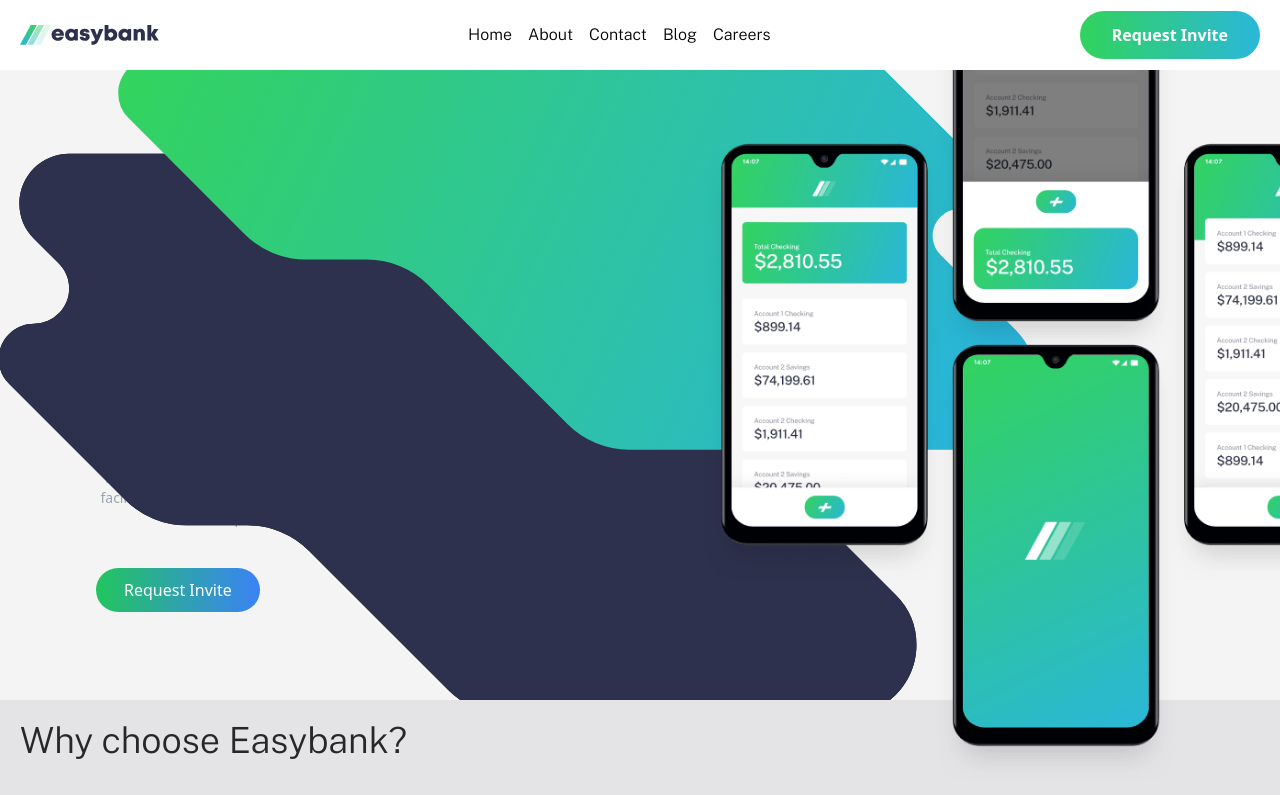
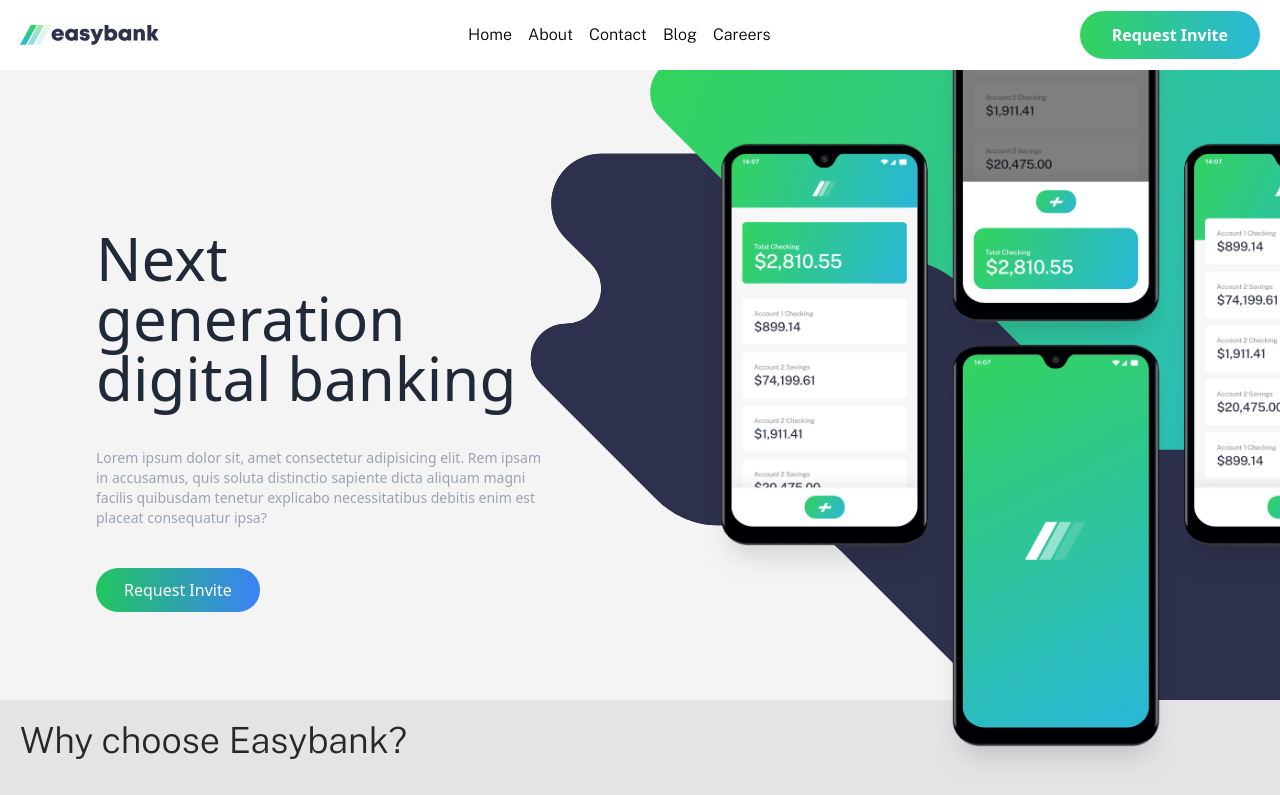
Before and after one commit to Samn1ce/easybank, a React (Vite) app in the folder easybank/: page / in a window 1280 px wide. Shown: the top 795 px of the page. Built offline with nearby package versions, Linux system fonts and the light colour scheme; a web font is replaced by a local one.

Commit message:
almost FIXED

```diff
--- a/easybank/src/Components/Hero.jsx
+++ b/easybank/src/Components/Hero.jsx
@@ -3,7 +3,7 @@
 function Hero() {
 	return (
 		<div className='max-w-7xl mx-auto h-full grid md:grid-cols-2'>
-			<div className='order-last flex flex-col items-center text-center lg:items-start justify-center md:order-first mx-auto max-w-lg p-8 h-full'>
+			<div className='order-last flex flex-col text-center md:text-left lg:items-start justify-center md:order-first mx-auto max-w-lg p-8 h-full'>
 				<p className='text-5xl lg:text-6xl text-gray-800'>
 					Next generation digital banking
 				</p>
@@ -25,7 +25,7 @@
 
 			<div className='order-first md:order-last h-[26rem] md:h-full'>
 				<div>
-					<IconBG className='absolute -top-60 w-[1000px] -left-16 md:-right-64 md:top-20 md:w-[850px] lg:w-[1100px] lg:-top-28 lg:-right-72' />
+					<IconBG className='absolute -top-60 w-[1000px] -left-16 md:-right-64 md:top-20 md:w-[850px] lg:w-[1100px] lg:-top-28 lg:-right-72 md:left-auto' />
 				</div>
 			</div>
 		</div>
```
